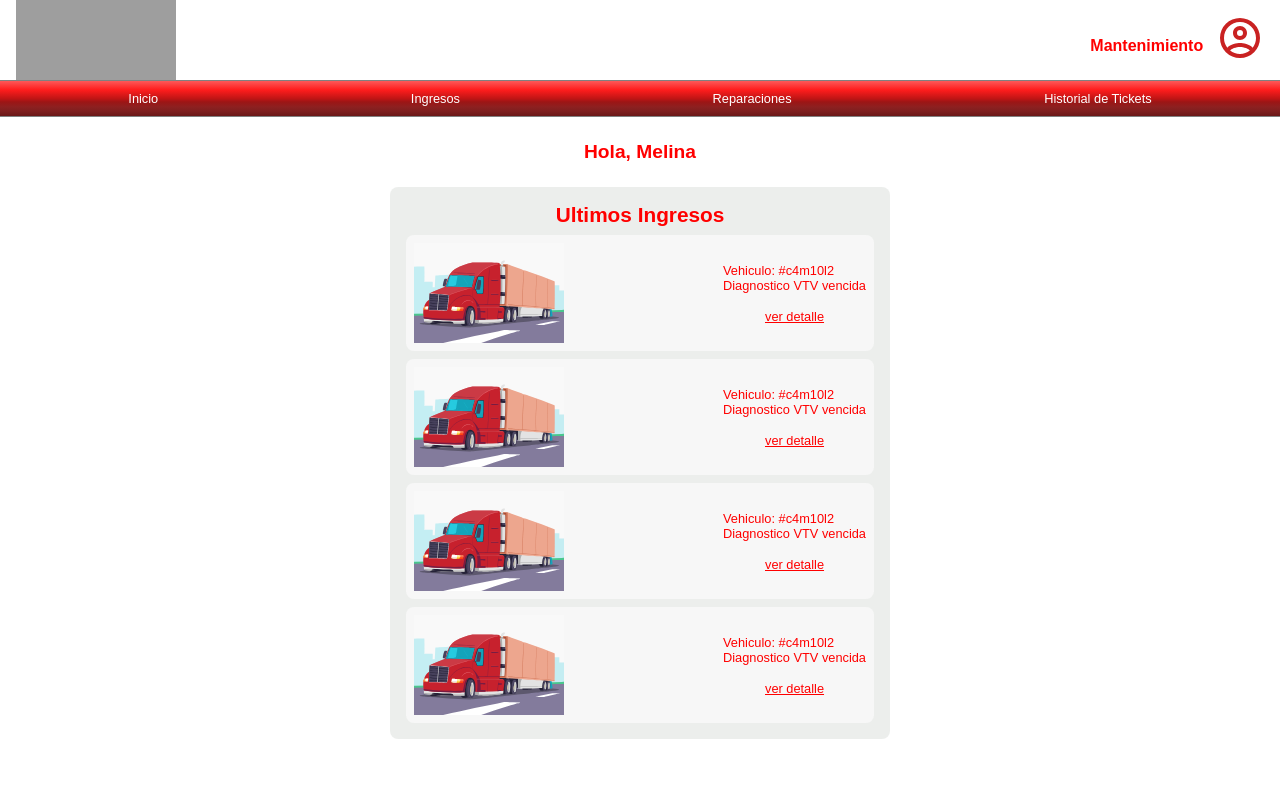
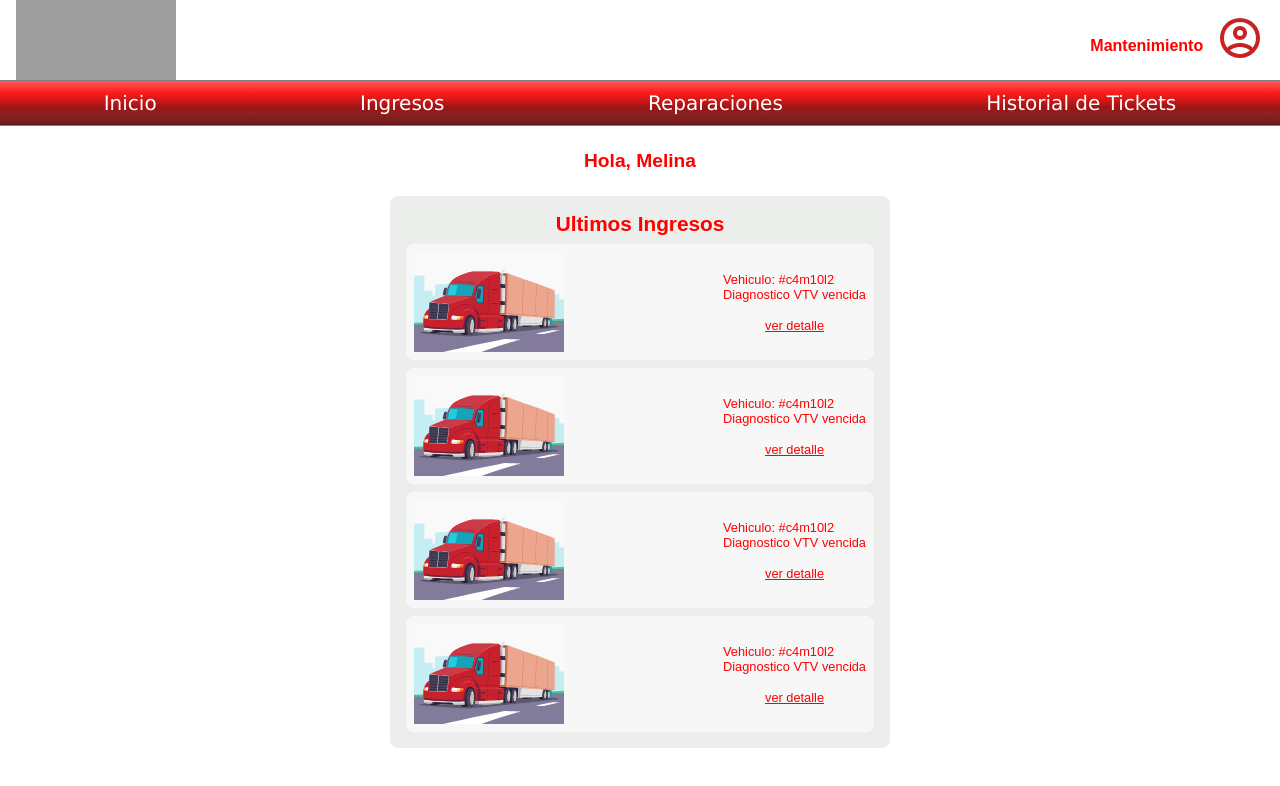
Before and after one commit to imdaviddev/tp-final-laboratorio-frontend, a React (Vite) app: page /mantenimiento in a window 1280 px wide. Shown: the top 786 px of the page. Built offline with nearby package versions, Linux system fonts and the light colour scheme; grey boxes are pictures that could not be loaded.

Commit message:
Update header.css

```diff
--- a/src/components/HeaderComponent/header.css
+++ b/src/components/HeaderComponent/header.css
@@ -32,6 +32,7 @@
 }
 
 .header-bottom {
+    font-family: 'Lucida Sans', 'Lucida Sans Regular', 'Lucida Grande', 'Lucida Sans Unicode', Geneva, Verdana, sans-serif;
     padding: 1rem 0;
     display: flex;
     width: 100%;
@@ -62,3 +63,7 @@
     gap: 1rem;
     justify-content: space-around;
 }
+
+.header-bottom ul li{
+    font-size: 20px;
+}
```
